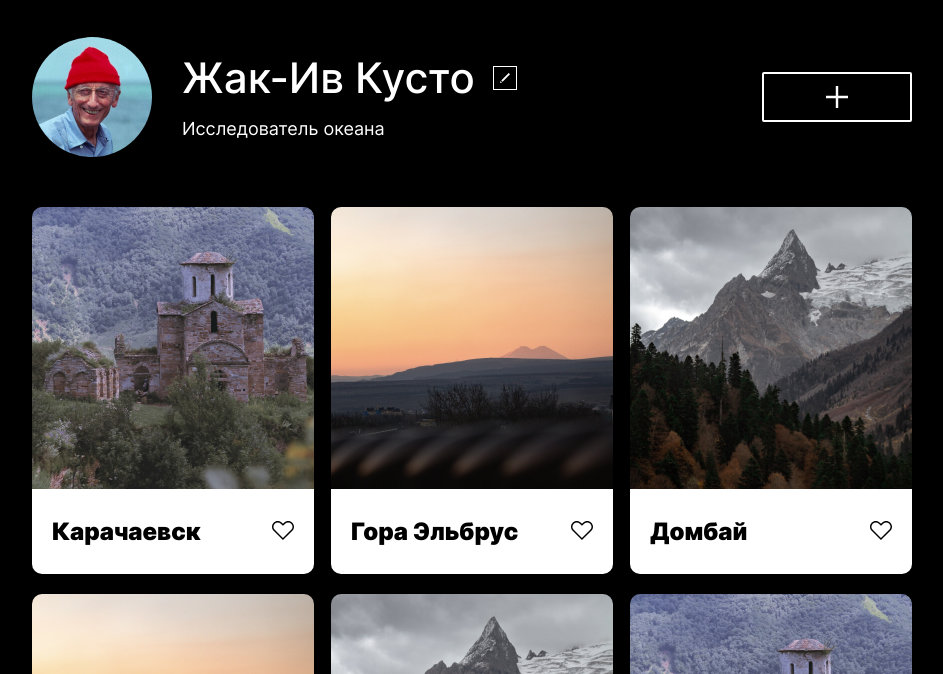
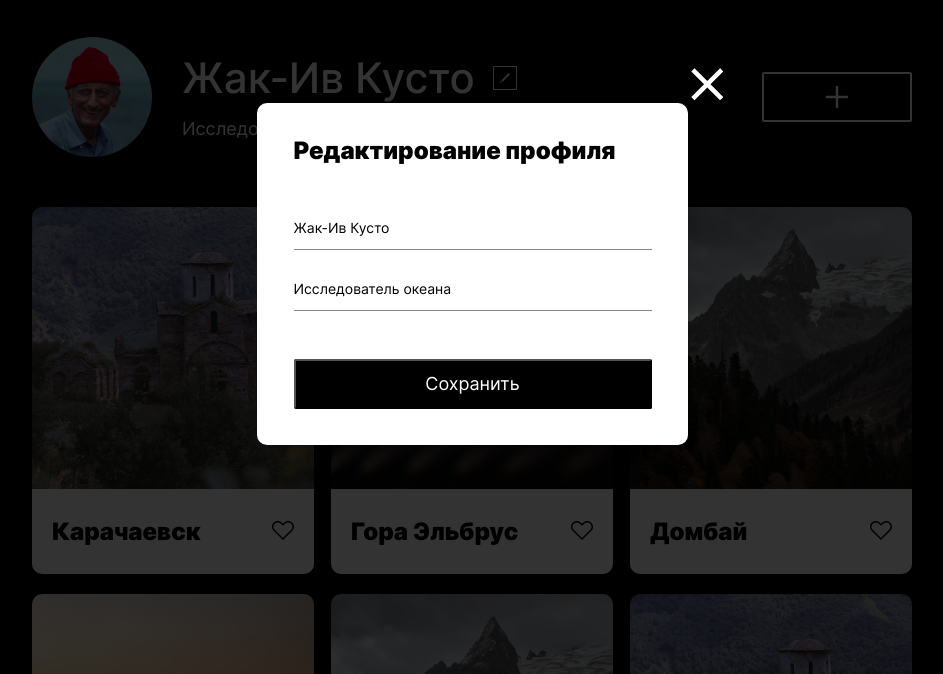
Before and after one commit to Aisenidze/mesto-project-bootcamp, a plain HTML site: page index.html in a window 1280 px wide. Both pictures are taken after a click on the button 672 px from the left and 204 px from the top of the page. Shown: the part 126-800 px from the top of the page, without its empty margins (168-1111 px from the left). Drawn offline with Linux system fonts and the light colour scheme.

Commit message:
8 коммит

```diff
--- /dev/null
+++ b/blocks/element/__like/_active/element__like_active.css
@@ -0,0 +1,3 @@
+.element__like_active {
+    background: url(../../../images/heart_active.svg);
+}
--- a/blocks/element/__like/element__like.css
+++ b/blocks/element/__like/element__like.css
@@ -1,14 +1,15 @@
 .element__like {
-    background: transparent url(../../../images/heart.svg) no-repeat 50%;
+    background: url(../../../images/heart.svg);
     border: none;
     margin: 0;
     min-height: 19px;
     min-width: 22px;
     padding: 0;
     transition: all .4s ease-in-out;
+    cursor: pointer;
 }
 
 .element__like:hover {
     opacity: 0.5;
-    cursor: pointer;
+
   }
--- /dev/null
+++ b/blocks/popup/__body/popup__body.css
@@ -0,0 +1,9 @@
+.popup__body {
+    min-height: 100%;
+
+    display: flex;
+    align-items: center;
+    justify-content: center;
+
+    padding: 30px 10px;
+}
--- /dev/null
+++ b/blocks/popup/__close/popup__close.css
@@ -0,0 +1,17 @@
+.popup__close {
+    width: 32px;
+    height: 32px;
+
+    position: absolute;
+
+    top: -35px;
+    right: -35px;
+
+    border: none;
+
+    background: transparent url('../../../images/close__Icon.svg') no-repeat center;
+
+    color: #FFFFFF;
+
+    cursor: pointer;
+}
--- /dev/null
+++ b/blocks/popup/__content/popup__content.css
@@ -0,0 +1,15 @@
+.popup__content {
+    background-color: #ffffff;
+
+    color: #000000;
+
+    position: relative;
+
+    max-width: 430px;
+
+    padding: 34px 36px 36px 37px;
+
+    box-shadow: 0px 0px 25px rgba(0, 0, 0, 0.15);
+
+    border-radius: 10px;
+}
--- /dev/null
+++ b/blocks/popup/__heading/popup__heading.css
@@ -0,0 +1,4 @@
+.popup__heading {
+    margin: 0;
+    margin-bottom: 54px;
+}
--- /dev/null
+++ b/blocks/popup/__name/popup__name.css
@@ -0,0 +1,14 @@
+.popup__name {
+    margin: 0;
+    margin-bottom: 30px;
+
+    padding-bottom: 13px;
+
+    font-family: 'Inter';
+    font-style: normal;
+    font-weight: 400;
+    font-size: 14px;
+    line-height: 17px;
+
+    border-bottom: 1px solid rgba(84, 84, 84, 0.7);
+}
--- /dev/null
+++ b/blocks/popup/__save/popup__save.css
@@ -0,0 +1,20 @@
+.popup__save {
+    margin: 0;
+
+    padding: 0;
+
+    width: 358px;
+    height: 50px;
+
+    background: #000000;
+    border-radius: 2px;
+    color: #ffffff;
+
+    font-family: 'Inter';
+    font-style: normal;
+    font-weight: 400;
+    font-size: 18px;
+    line-height: 22px;
+
+    text-align: center;
+}
--- /dev/null
+++ b/blocks/popup/__speciality/popup__speciality.css
@@ -0,0 +1,14 @@
+.popup__speciality {
+    margin: 0;
+    margin-bottom: 48px;
+
+    padding-bottom: 13px;
+
+    font-family: 'Inter';
+    font-style: normal;
+    font-weight: 400;
+    font-size: 14px;
+    line-height: 17px;
+
+    border-bottom: 1px solid rgba(84, 84, 84, 0.7);
+}
--- /dev/null
+++ b/blocks/popup/_visible/popup_visible.css
@@ -0,0 +1,3 @@
+.popup_visible {
+    display: flex;
+}
--- /dev/null
+++ b/blocks/popup/popup.css
@@ -0,0 +1,15 @@
+.popup {
+    position: fixed;
+
+    width: 100%;
+    height: 100%;
+
+    background-color: rgba(0, 0, 0, 0.8);
+
+    top: 0;
+    left: 0;
+
+    display: none;
+    align-items: center;
+    justify-content: center;
+}
--- a/index.html
+++ b/index.html
@@ -94,5 +94,17 @@
             <p class="footer__description">© 2023 Mesto Russia</p>
           </footer>
     </div>
+    <div class="popup">
+        <div class="popup__body">
+            <div class="popup__content">
+                <button class="popup__close"></button>
+                <h2 class="popup__heading">Редактирование профиля</h2>
+                <p class="popup__name">Жак-Ив Кусто</p>
+                <p class="popup__speciality">Исследователь океана</p>
+                <button class="popup__save">Сохранить</button>
+            </div>
+        </div>
+    </div>
+    <script type="text/javascript" src="./script.js"></script>
 </body>
 </html>
--- a/pages/index.css
+++ b/pages/index.css
@@ -22,6 +22,17 @@
 @import url(../blocks/element/__info/element__info.css);
 @import url(../blocks/element/__like-area/element__like-area.css);
 @import url(../blocks/element/__like/element__like.css);
+@import url(../blocks/element/__like/_active/element__like_active.css);
 
 @import url(../blocks/footer/footer.css);
 @import url(../blocks/footer/__description/footer__description.css);
+
+@import url(../blocks/popup/popup.css);
+@import url(../blocks/popup/__body/popup__body.css);
+@import url(../blocks/popup/__content/popup__content.css);
+@import url(../blocks/popup/__close/popup__close.css);
+@import url(../blocks/popup/__heading/popup__heading.css);
+@import url(../blocks/popup/__name/popup__name.css);
+@import url(../blocks/popup/__speciality/popup__speciality.css);
+@import url(../blocks/popup/__save/popup__save.css);
+@import url(../blocks/popup/_visible/popup_visible.css);
--- /dev/null
+++ b/script.js
@@ -0,0 +1,15 @@
+const profileEditor = document.querySelector('.profile__editor');
+const popupClose = document.querySelector('.popup__close');
+
+function openPopUp() {
+    const popup = document.querySelector('.popup');
+    popup.classList.add('popup_visible');
+}
+
+function closePopUp() {
+    const popup = document.querySelector('.popup');
+    popup.classList.remove('popup_visible');
+}
+
+profileEditor.addEventListener('click', openPopUp);
+popupClose.addEventListener('click', closePopUp);
```
